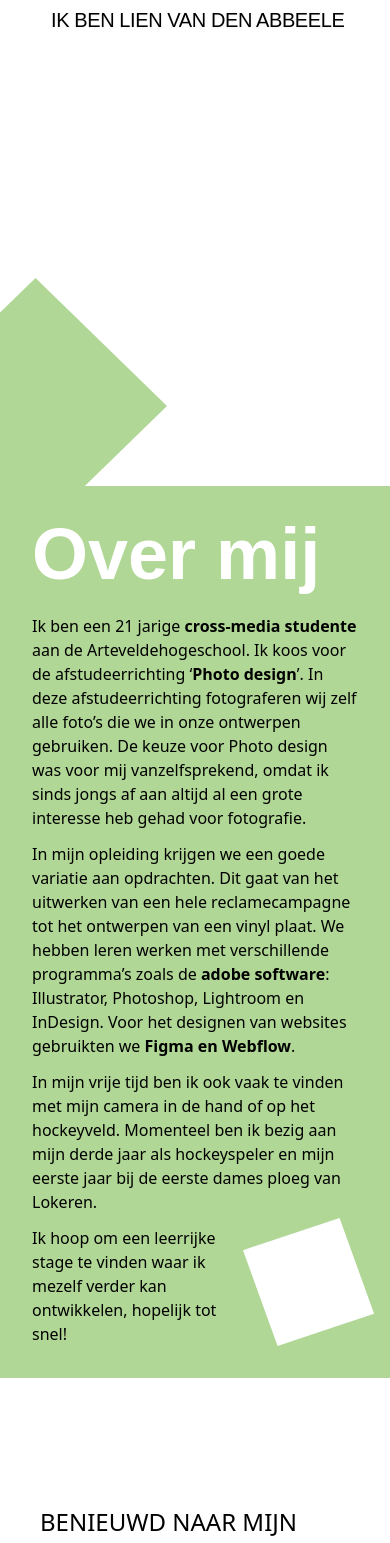
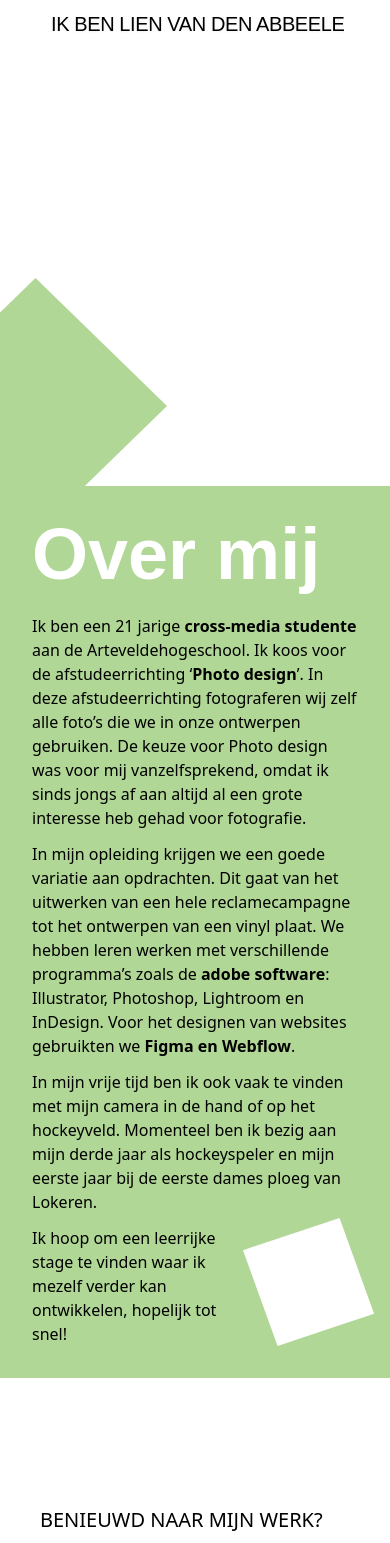
Before and after one commit to Vandammecasper/portfolio-lien, a React (Vite) app in the folder portfolioLien/: page / in a window 390 px wide. Shown: the part 454-1997 px from the top of the page. Built offline with nearby package versions, Linux system fonts and the light colour scheme.

Commit message:
fixed homepage issues

```diff
--- a/portfolioLien/src/components/pages/Home/Home.tsx
+++ b/portfolioLien/src/components/pages/Home/Home.tsx
@@ -15,7 +15,7 @@ const Home = () => {
       <div className="w-screen h-screen -mt-20 grid justify-items-center text-left">
         <div className="leading-tight place-self-center w-4/5 sm:w-2/3 ml-6 sm:ml-28 lg:ml-64">
           <h1 className="text-primary text-start text-8xl md:text-9xl lg:text-10xl xl:text-11xl 2xl:text-12xl font-ivyMode font-bold -ml-2 sm:-ml-3">Hallo,</h1>
-          <TypingAnimation className="text-xl sm:text-2xl md:text-3xl lg:text-4xl xl:text-5xl 2xl:text-6xl font-ivyMode font-thin text-start mt-2" text="IK BEN LIEN VAN DEN ABBEELE"/>
+          <TypingAnimation className="text-xl sm:text-2xl md:text-3xl lg:text-4xl xl:text-5xl 2xl:text-6xl font-ivyMode font-thin text-start mt-4" text="IK BEN LIEN VAN DEN ABBEELE"/>
         </div>
         {/* <img src="/double_arrow.svg" alt="" className="absolute bottom-4 animate-bounce place-self-center" /> */}
       </div>
@@ -31,7 +31,7 @@ const Home = () => {
       <img src="/portfolio_icon_white2.svg" alt="" className="absolute max-sm:h-48 max-lg:h-56 max-xl:h-72 right-0 -mt-40 md:mt-110 lg:mt-80 xl:mt-32 2xl:mt-64"/>
       </div>
       <div className="mt-32 overflow-hidden">
-        <h2 className="ml-10 lg:ml-24 text-2xl sm:text-4xl max-sm:pr-10 md:text-5xl xl:text-6xl">BENIEUWD NAAR MIJN WERK?</h2>
+        <h2 className="ml-10 lg:ml-24 text-xl sm:text-4xl max-sm:pr-10 md:text-5xl xl:text-6xl">BENIEUWD NAAR MIJN WERK?</h2>
         <button onClick={() => {navigate('/design')}} className="flex mt-12 ml-10 items-end">
           <img src="/portfolio_icon_green.svg" alt="" className="h-12 sm:h-16 md:h-20" />
           <h3 className="text-xl sm:text-2xl md:text-3xl font-ivyMode max-sm:-mb-0.5 -ml-4 sm:-ml-6 transition ease-in-out delay-100 duration-300 hover:-translate-y-3 hover:sm:-translate-y-4 hover:scale-110 hover:-translate-x-3 hover:sm:-translate-x-4">DESIGN</h3>
```
